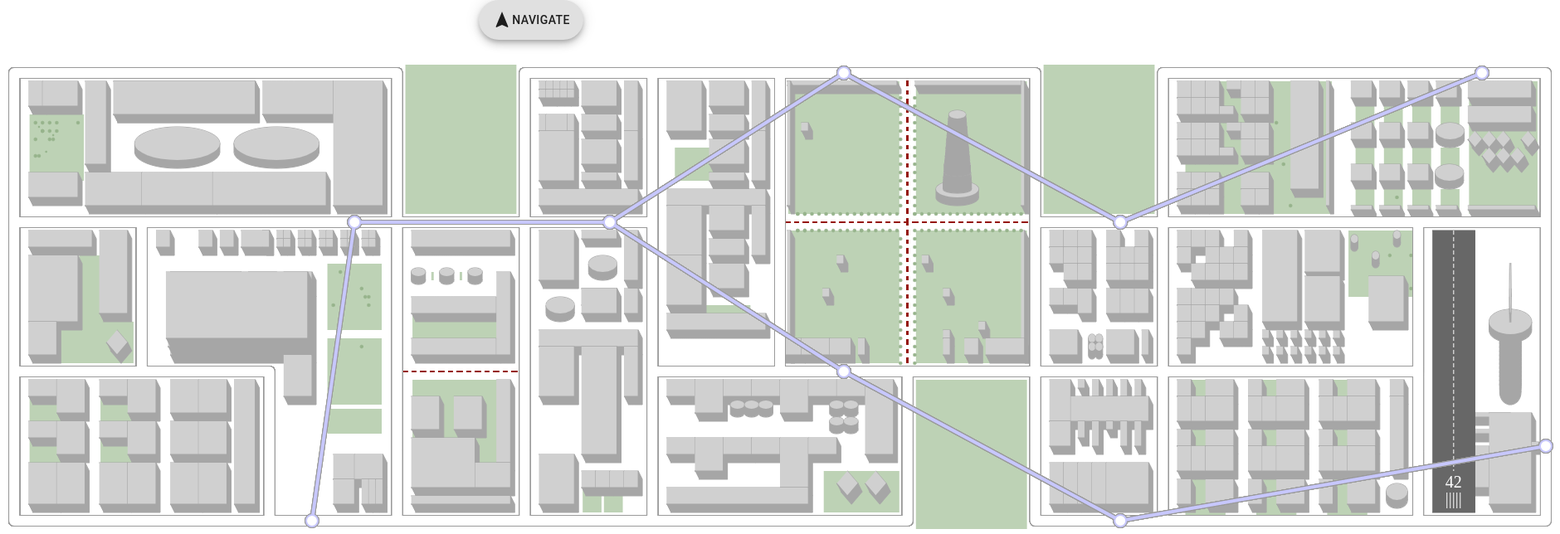
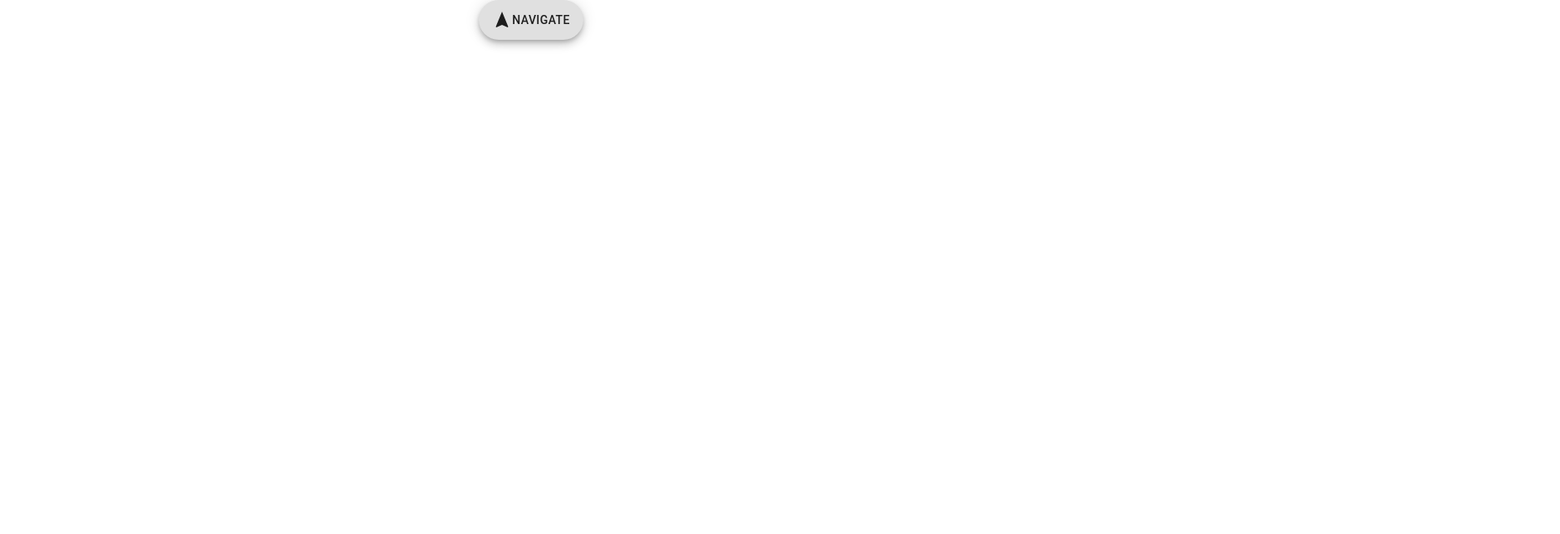
Before and after one commit to Degatien/HACKATHON-2020-RENAULT, a React (Create React App) app in the folder app/: page / in a window 1280 px wide. Shown: the top 644 px of the page at 83% size, 1880 px wide, since content can reach past the window. Built offline with nearby package versions, Linux system fonts and the light colour scheme.

Commit message:
Removed map

```diff
--- a/app/src/View/component/App.js
+++ b/app/src/View/component/App.js
@@ -67,7 +67,7 @@ class App extends React.Component {
             submitDirection={this.submitDirection}
             itineraries={itineraries}
             selectItinerary={this.selectItinerary} />
-          <Map />
+          {/* <Map /> */}
           {currentItinerary && <ItineraryDetails itinerary={currentItinerary} />}
         </div>
       </ThemeProvider>
--- a/app/src/View/component/Map/Map.jsx
+++ b/app/src/View/component/Map/Map.jsx
@@ -5,7 +5,7 @@ import map from '../../statics/img/map.png'
 class Map extends React.Component {
   render() {
     return (
-      <img src={map} alt="Map" />
+      <img src={map} style={{width: '100%'}} alt="Map" />
     )
   }
 }
```
